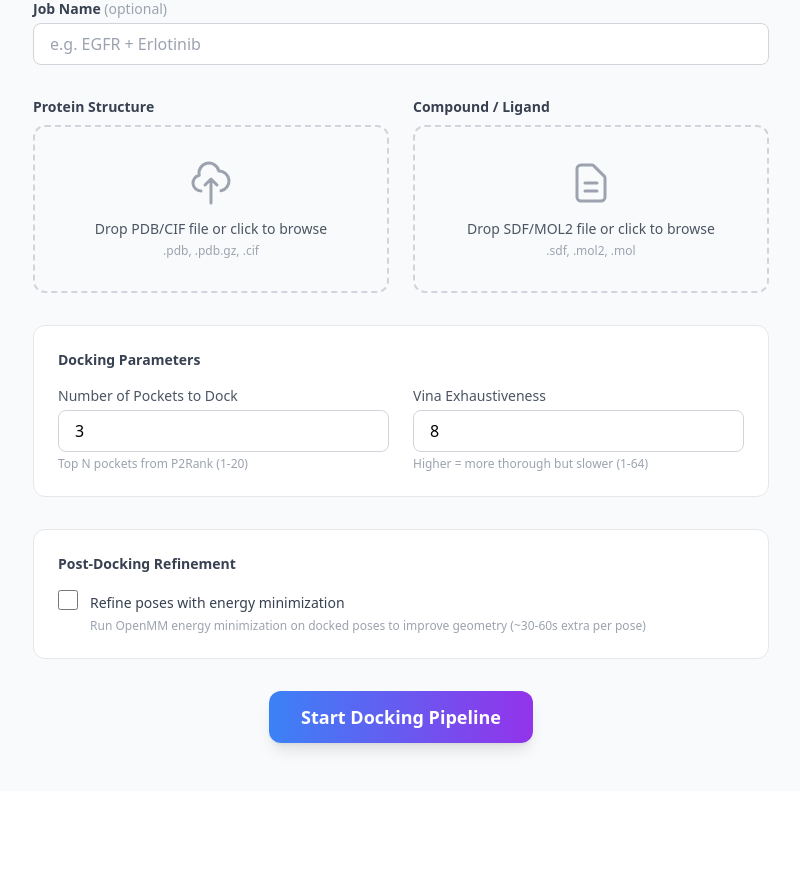
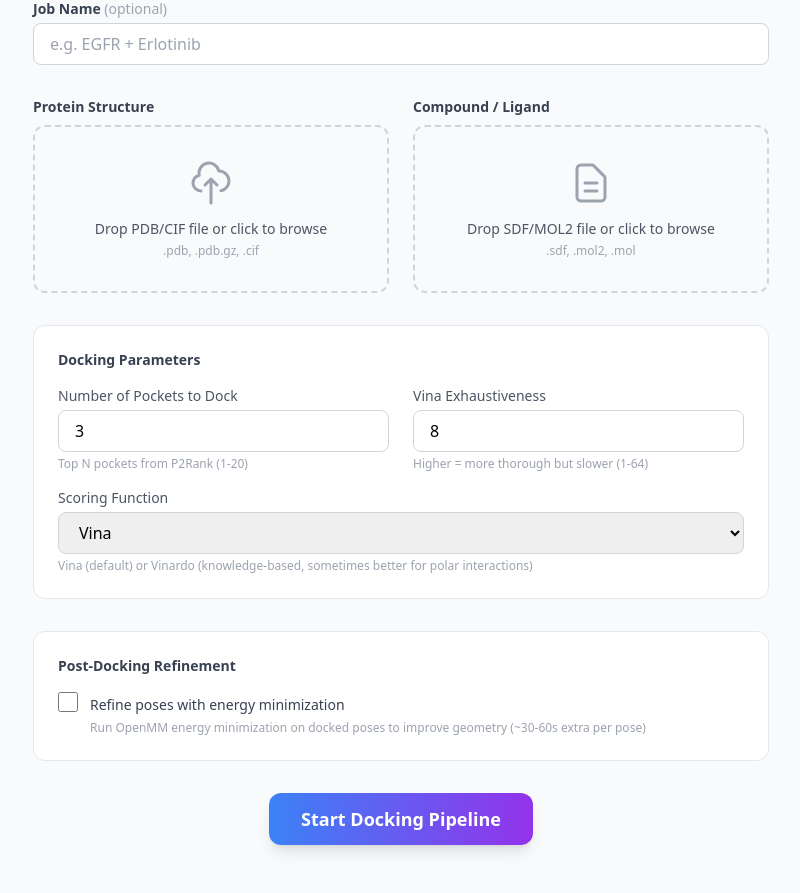
Before and after one commit to gozsari/PocketDock, a Django app: page / in a window 1280 px wide. Shown: the part 262-1155 px from the top of the page, without its empty margins (239-1039 px from the left). Before the commit the page ends 1017 px from the top, so only its background shows below. Run offline with Django 5.2, Linux system fonts and the light colour scheme; parts of the project's set-up code (start-up, migrations or seed data) failed here and were passed over; some libraries are stand-ins or nearby versions.

Commit message:
Add scoring function to DockingJob model and update related components
- Introduced a new `scoring_function` field in the DockingJob model with choices for "Vina" and "Vinardo".
- Updated the DockingJobForm to include a dropdown for selecting the scoring function.
- Modified serializers and views to handle the new scoring function field.
- Enhanced templates to display the selected scoring function in job results.
- Created tests for form validation and scoring function functionality, ensuring proper handling of valid and invalid inputs.

```diff
--- a/docking/forms.py
+++ b/docking/forms.py
@@ -6,7 +6,7 @@ from .models import DockingJob
 class DockingJobForm(forms.ModelForm):
     class Meta:
         model = DockingJob
-        fields = ["name", "protein_file", "ligand_file", "num_pockets", "exhaustiveness", "refine_poses"]
+        fields = ["name", "protein_file", "ligand_file", "num_pockets", "exhaustiveness", "scoring_function", "refine_poses"]
         widgets = {
             "name": forms.TextInput(
                 attrs={
@@ -40,6 +40,11 @@ class DockingJobForm(forms.ModelForm):
                     "class": "w-full px-4 py-2 border border-gray-300 rounded-lg focus:ring-2 focus:ring-blue-500 focus:border-transparent",
                     "min": 1,
                     "max": 64,
+                }
+            ),
+            "scoring_function": forms.Select(
+                attrs={
+                    "class": "w-full px-4 py-2 border border-gray-300 rounded-lg focus:ring-2 focus:ring-blue-500 focus:border-transparent",
                 }
             ),
             "refine_poses": forms.CheckboxInput(
--- a/docking/models.py
+++ b/docking/models.py
@@ -34,6 +34,17 @@ class DockingJob(models.Model):
     exhaustiveness = models.PositiveIntegerField(
         default=8,
         validators=[MinValueValidator(1), MaxValueValidator(64)],
+    )
+
+    class ScoringFunction(models.TextChoices):
+        VINA = "vina", "Vina"
+        VINARDO = "vinardo", "Vinardo"
+
+    scoring_function = models.CharField(
+        max_length=10,
+        choices=ScoringFunction.choices,
+        default=ScoringFunction.VINA,
+        help_text="Scoring function for AutoDock Vina",
     )
     refine_poses = models.BooleanField(
         default=False,
--- a/docking/serializers.py
+++ b/docking/serializers.py
@@ -38,7 +38,7 @@ class DockingJobStatusSerializer(serializers.ModelSerializer):
         model = DockingJob
         fields = [
             "id", "name", "status", "status_display",
-            "num_pockets", "exhaustiveness",
+            "num_pockets", "exhaustiveness", "scoring_function",
             "error_message", "num_results",
             "created_at", "updated_at",
         ]
--- a/docking/tasks.py
+++ b/docking/tasks.py
@@ -296,6 +296,7 @@ def _run_vina_docking(job):
             "--size_y", str(round(box_size_y, 1)),
             "--size_z", str(round(box_size_z, 1)),
             "--exhaustiveness", str(job.exhaustiveness),
+            "--scoring", job.scoring_function,
             "--num_modes", str(settings.VINA_NUM_MODES),
             "--out", str(output_pdbqt),
         ]
--- a/docking/templates/docking/results.html
+++ b/docking/templates/docking/results.html
@@ -200,7 +200,8 @@
             <h1 class="text-2xl font-bold text-gray-900">{{ job.name|default:"Docking Results" }}</h1>
             <p class="text-sm text-gray-500">
                 Job #{{ job.id }} &middot; {{ job.protein_filename }} + {{ job.ligand_filename }}
-                {% if job.refine_poses %}<span class="ml-2 inline-flex items-center px-2 py-0.5 rounded text-xs font-semibold bg-emerald-100 text-emerald-800">Refined</span>{% endif %}
+                <span class="ml-2 inline-flex items-center px-2 py-0.5 rounded text-xs font-semibold bg-blue-100 text-blue-800">{{ job.get_scoring_function_display }}</span>
+                {% if job.refine_poses %}<span class="ml-1 inline-flex items-center px-2 py-0.5 rounded text-xs font-semibold bg-emerald-100 text-emerald-800">Refined</span>{% endif %}
             </p>
         </div>
         <div class="flex space-x-3">
@@ -395,6 +396,7 @@
 <script>
 const JOB_ID = {{ job.id }};
 const JOB_REFINED = {{ job.refine_poses|yesno:"true,false" }};
+const JOB_SCORING = "{{ job.get_scoring_function_display }}";
 const API_BASE = "/api/jobs/" + JOB_ID;
 let viewer = null;
 let proteinModel = null;
@@ -1309,6 +1311,7 @@ async function selectPose(result, key) {
         <div><dt class="text-gray-500 text-xs">RMSD LB</dt><dd class="font-medium">${result.rmsd_lb.toFixed(2)}</dd></div>
         <div><dt class="text-gray-500 text-xs">RMSD UB</dt><dd class="font-medium">${result.rmsd_ub.toFixed(2)}</dd></div>
         <div class="col-span-2"><dt class="text-gray-500 text-xs">Combined Score</dt><dd class="font-bold text-lg text-blue-600">${result.combined_score.toFixed(3)}</dd></div>
+        <div><dt class="text-gray-500 text-xs">Scoring</dt><dd class="font-medium">${JOB_SCORING}</dd></div>
     `;
     if (JOB_REFINED) {
         details.innerHTML += `<div class="col-span-2"><dt class="text-gray-500 text-xs">Refinement</dt><dd><span class="inline-block px-2 py-0.5 rounded text-xs font-semibold bg-emerald-100 text-emerald-800">Energy-minimized</span></dd></div>`;
--- a/docking/templates/docking/upload.html
+++ b/docking/templates/docking/upload.html
@@ -85,6 +85,13 @@
                     {{ form.exhaustiveness }}
                     <p class="mt-1 text-xs text-gray-400">Higher = more thorough but slower (1-64)</p>
                 </div>
+            </div>
+            <div class="mt-4">
+                <label for="id_scoring_function" class="block text-sm text-gray-600 mb-1">
+                    Scoring Function
+                </label>
+                {{ form.scoring_function }}
+                <p class="mt-1 text-xs text-gray-400">Vina (default) or Vinardo (knowledge-based, sometimes better for polar interactions)</p>
             </div>
         </div>
 
--- a/docking/views.py
+++ b/docking/views.py
@@ -126,6 +126,7 @@ def api_job_results(request, job_id):
         "complete": job.status == DockingJob.Status.COMPLETED,
         "protein_file": job.protein_filename,
         "ligand_file": job.ligand_filename,
+        "scoring_function": job.get_scoring_function_display(),
         "pockets": PocketSerializer(pockets, many=True).data,
         "results": DockingResultSerializer(results, many=True).data,
     }
```
Also changed, not shown: docking/tests/test_forms.py (+32 -1 lines), docking/tests/test_models.py (+10 -0 lines), docking/tests/test_views.py (+10 -0 lines), docking/migrations/0004_add_scoring_function.py (added).
